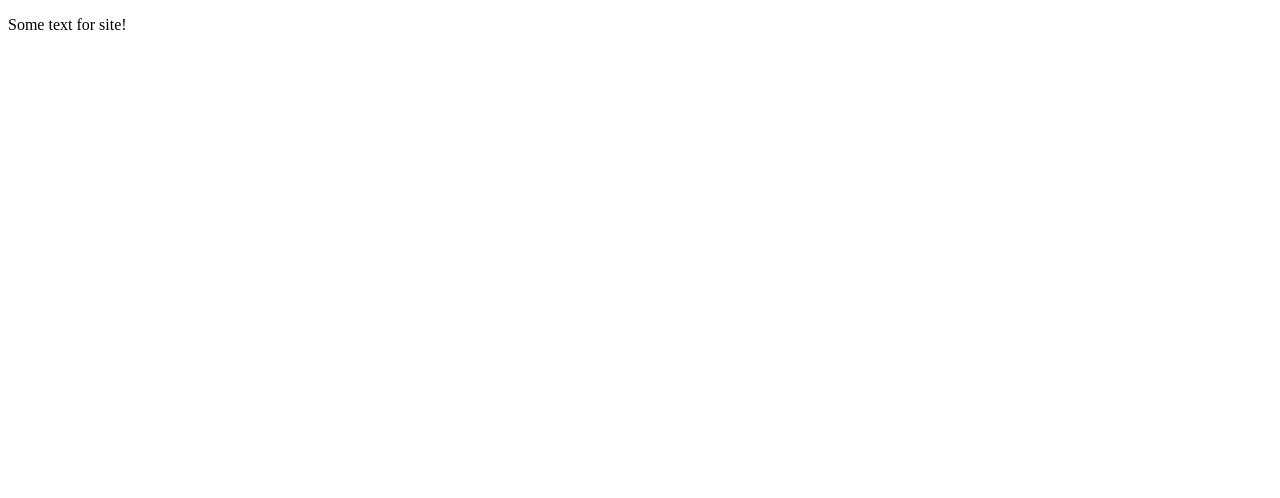
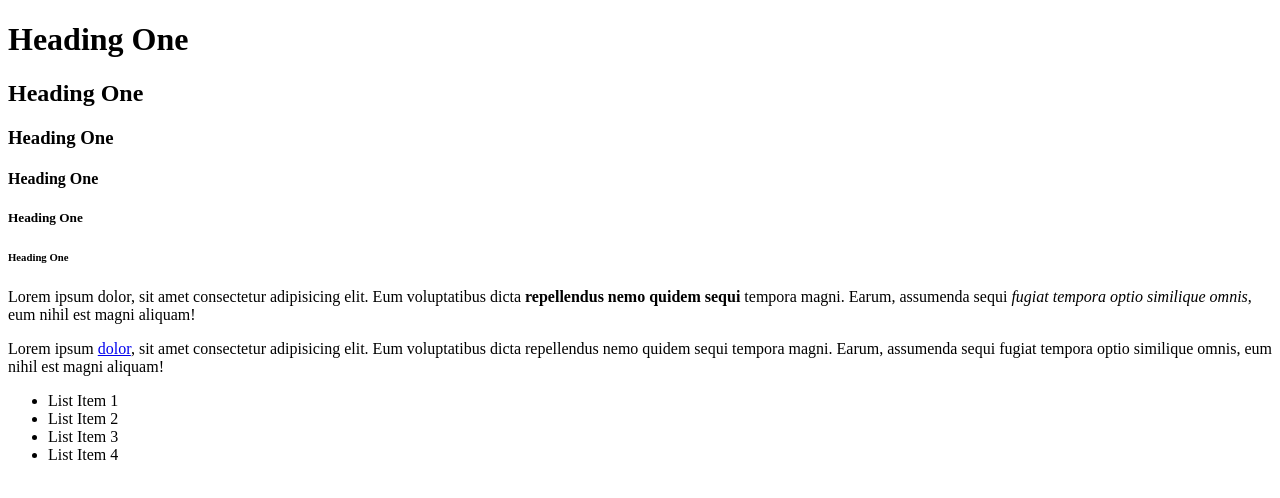
Before and after one commit to Amitansh-P/demo-repo, a plain HTML site: page index.html in a window 1280 px wide. Drawn offline with Linux system fonts and the light colour scheme.

Commit message:
Updated index.html file

```diff
--- a/index.html
+++ b/index.html
@@ -3,9 +3,36 @@
 <head>
     <meta charset="UTF-8">
     <meta name="viewport" content="width=device-width, initial-scale=1.0">
-    <title>Website Title</title>
+    <title>Demo Site</title>
 </head>
 <body>
-    <p>Some text for site!</p>
+    <!--Headings-->
+    <h1>Heading One</h1>
+    <h2>Heading One</h2>
+    <h3>Heading One</h3>
+    <h4>Heading One</h4>
+    <h5>Heading One</h5>
+    <h6>Heading One</h6>
+
+    <!--Paragraph-->
+    <p>Lorem ipsum dolor, sit amet consectetur adipisicing elit.
+    Eum voluptatibus dicta <strong>repellendus nemo quidem sequi </strong>tempora magni. Earum,
+    assumenda sequi <em>fugiat tempora optio similique omnis</em>, eum nihil est magni
+    aliquam!</p>
+
+    <p>Lorem ipsum <a href="http://google.com" target="_blank">dolor</a>, sit amet consectetur adipisicing elit.
+    Eum voluptatibus dicta repellendus nemo quidem sequi tempora magni. Earum,
+    assumenda sequi fugiat tempora optio similique omnis, eum nihil est magni
+    aliquam!</p>
+
+    <!--Lists-->
+    <ul>
+        <li>List Item 1</li>
+        <li>List Item 2</li>
+        <li>List Item 3</li>
+        <li>List Item 4</li>
+    </ul>
+
+
 </body>
 </html>
```
